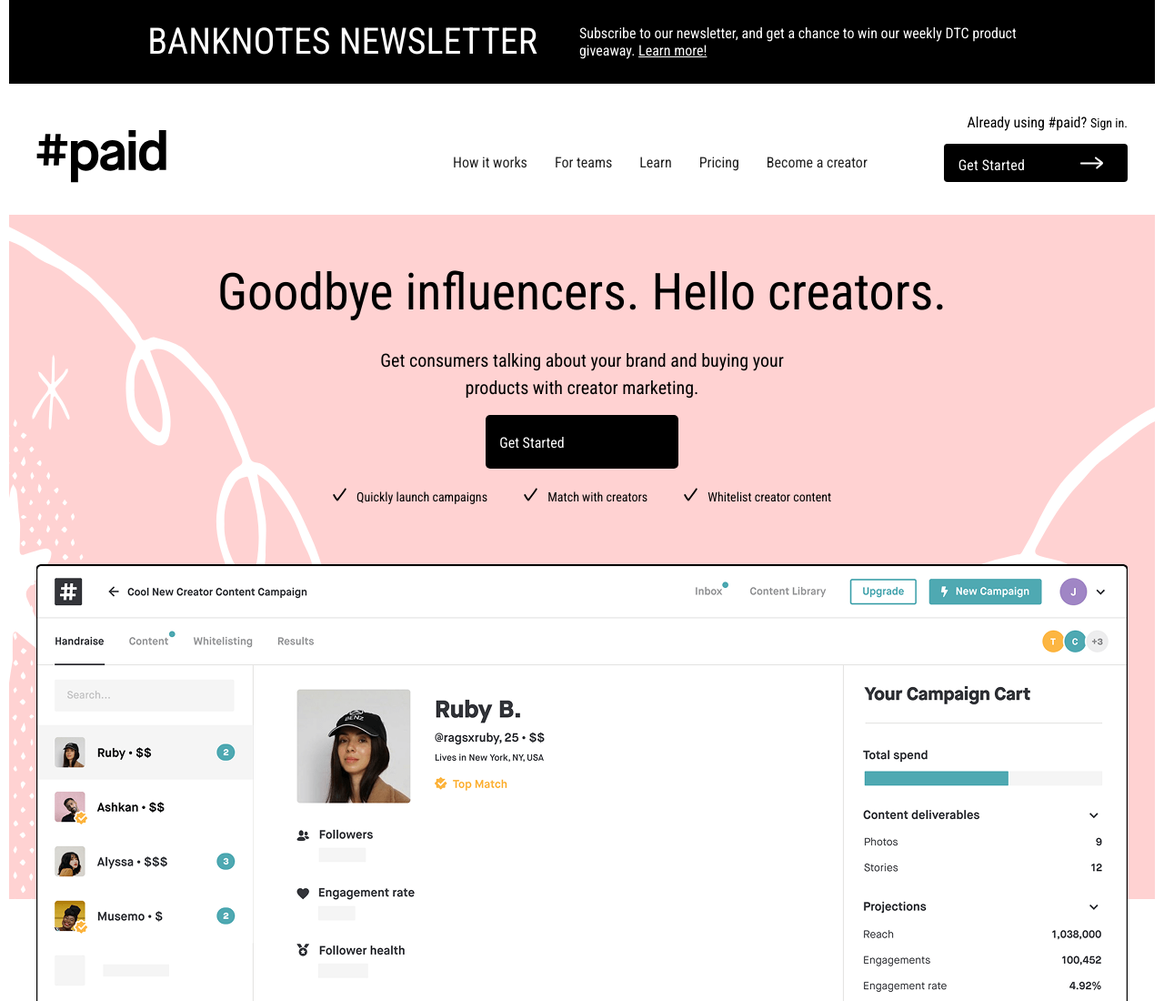
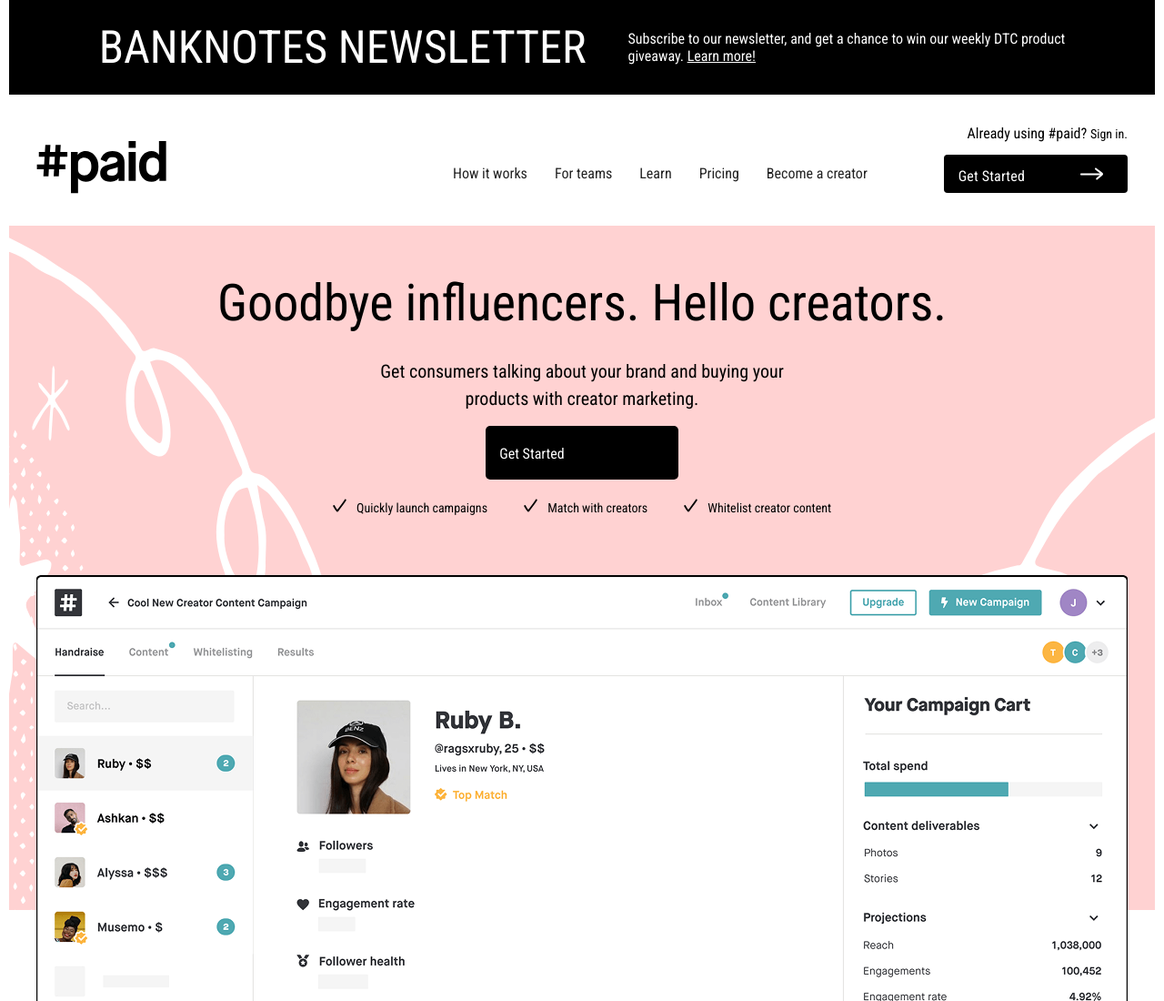
Before and after one commit to xep2cm/-paid, a plain HTML site: page index.html in a window 1280 px wide. Shown: the top 1100 px of the page at 91% size. Drawn offline with Linux system fonts and the light colour scheme.

Commit message:
увеличил размер

```diff
--- a/index.html
+++ b/index.html
@@ -14,7 +14,7 @@
         <div class="header__newsletter">
             <div class="letter__container">
                 <div class="header__newsletter__title">
-                    <h3 class="letter__title">Banknotes Newsletter</h3>
+                    <h3 class="letter__title" style="font-size: 50px;">Banknotes Newsletter</h3>
                 </div>
                 <div class="header-newsletter__description">
                     <p class="letter__description">
```
